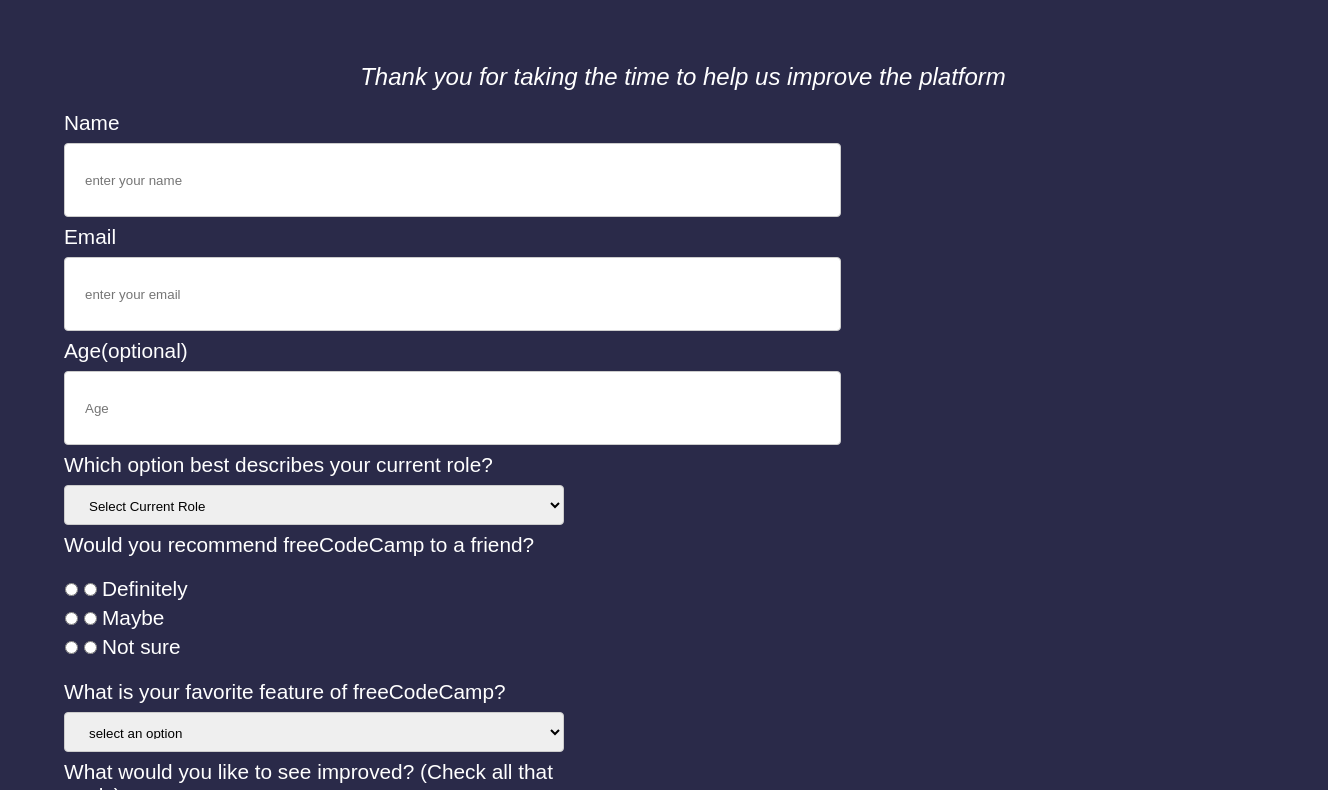
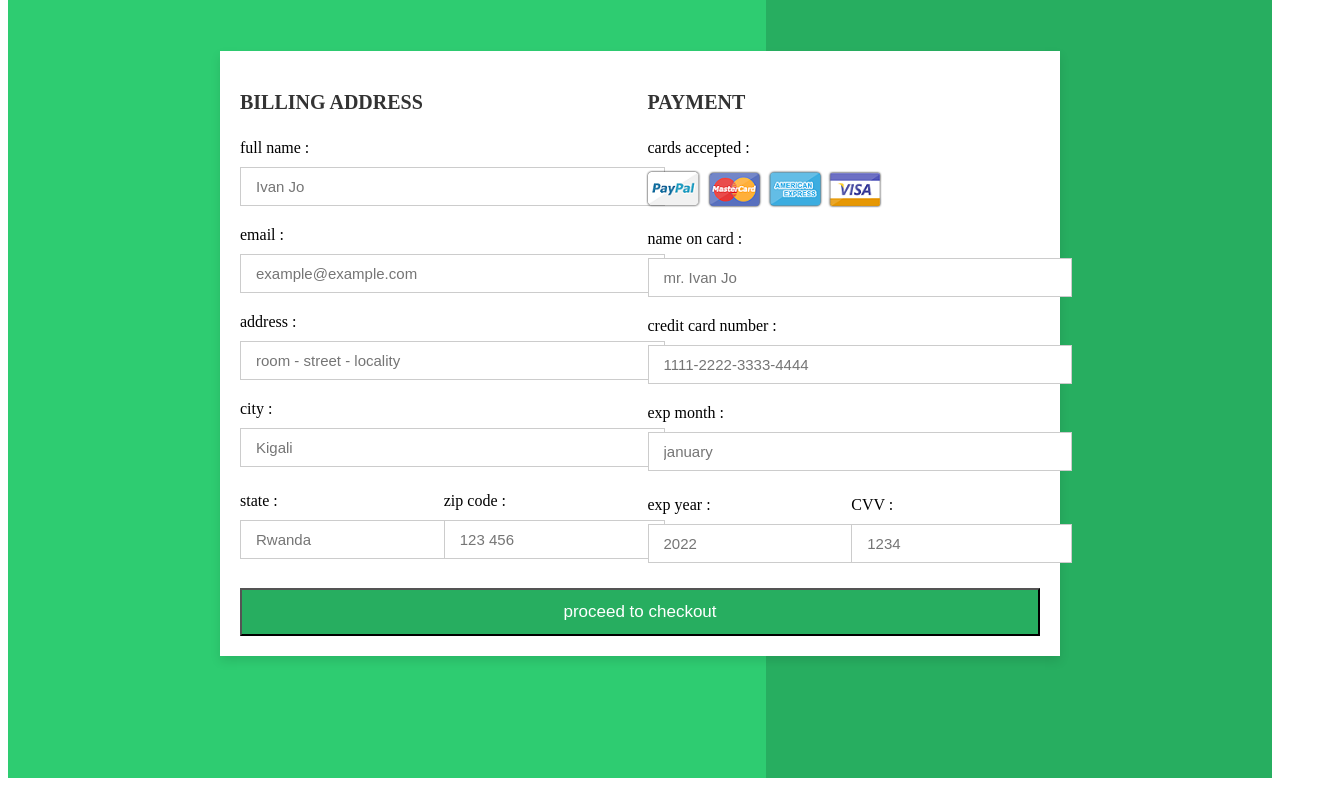
Before and after one commit to Ivanmugisha1/RIDEX, a plain HTML site: page payment.html in a window 1280 px wide. Shown: the part 80-870 px from the top of the page, 1328 px wide, since content can reach past the window. Drawn offline with Linux system fonts and the light colour scheme.

Commit message:
Update payment.html

```diff
--- a/payment.html
+++ b/payment.html
@@ -6,178 +6,184 @@
 <meta name="viewport" content="width=device-width, initial-scale=1.0">
 <title>Survey FOrm</title>
 <style>
-  main {
-  text-align: center;
-  background-color: #92869c;
-  background-blend-mode: lighten;
-  max-width: 500px;
-  margin: 20px auto;
-  border-radius: 50px;
-  box-shadow: 10px 10px rgba(0, 0, 0, 0.5);
-  color: black;
-}
-body {
-  padding:20px;
-  height:100vh;
-  width:100vw;
-  background-color:#2A2A49 ;
-  color: white;
-}
-.container{
-width: 40%;
-background-color:#2A2A49 ;
-margin-left: 30px;
-}
-form {
-  width: 60vw;
-  max-width: 500px;
-  min-width: 300px;
-  margin: 0 auto;
-  padding-bottom: 2em;
-}
-h1{
-width: 100%;
-height: 100px;
-margin: 30px 0 0 150px;
-font-family: sans-serif;
-color:white;
-}
-#description{
-color:white;
-font-family: sans-serif;
-font-style: oblique;
-margin: 0 0 20px 30px;
-}
- h1,p {
-  margin: 1em auto;
-  text-align: center;
-  margin-bottom:15px;
-  margin-top: 0;
-  }
+  @import url('https://fonts.googleapis.com/css2?family=Poppins:wght@100;300;400;500;600&display=swap');
 
-input[class=name]{
-width: 147%;
-padding: 12px 20px;
-margin: 8px 0;
-display: inline-block;
-border: 1px solid #ccc;
-border-radius: 4px;
-height:3.0rem;
+{
+  font-family: 'Poppins', sans-serif;
+  margin:0; padding:0;
+  box-sizing: border-box;
+  outline: none; border:none;
+  text-transform: capitalize;
+  transition: all .2s linear;
 }
 
-input[type=radio]{
-  width: 15px;
-  font-size: 20px;
-  margin:0.5rem 0;
-}
-label{
-  font-family: sans-serif;
-  font-size: 1.3em;
-  font-weight: lighter;
-  margin:0.5rem 0;
-
-}
-select{
-  height:3em;
-  width:200%;
-  min-width: 300px;
-}
-p{
-  font-family:sans-serif;
-  font-size: 1.5em;
-  margin: 15px 0 20px 0;
-}
-#dropdown, button, textarea{
-width: 100%;
-padding: 12px 20px;
-margin: 8px 0;
-display: inline-block;
-border: 1px solid #ccc;
-border-radius: 4px;}
-textarea{
-  height: 150px;
+.container{
+  display: flex;
+  justify-content: center;
+  align-items: center;
+  padding:25px;
+  min-height: 100vh;
+  background: linear-gradient(90deg, #2ecc71 60%, #27ae60 40.1%);
 }
 
-button {
+.container form{
+  padding:20px;
+  width:800px;
+  background: #fff;
+  box-shadow: 0 5px 10px rgba(0,0,0,.1);
+}
+
+.container form .row{
+  display: flex;
+  flex-wrap: wrap;
+  gap:15px;
+}
+
+.container form .row .col{
+  flex:1 1 250px;
+}
+
+.container form .row .col .title{
+  font-size: 20px;
+  color:#333;
+  padding-bottom: 5px;
+  text-transform: uppercase;
+}
+
+.container form .row .col .inputBox{
+  margin:20px 0;
+}
+
+.container form .row .col .inputBox span{
+  margin-bottom: 10px;
   display: block;
-  width: 50%;
-  margin: 0.5em auto;
-  height: 2.5em;
-  font-size: 1rem;
-  background-color: #37AF65;
-  min-width: 40px;
-  color:white;
+}
+
+.container form .row .col .inputBox input{
+  width: 100%;
+  border:1px solid #ccc;
+  padding:10px 15px;
+  font-size: 15px;
+  text-transform: none;
+}
+
+.container form .row .col .inputBox input:focus{
+  border:1px solid #000;
+}
+.container form .row .col .flex{
+  display: flex;
+  gap:15px;
+}
+
+.container form .row .col .flex .inputBox{
+  margin-top: 5px;
+}
+
+.container form .row .col .inputBox img{
+  height: 34px;
+  margin-top: 5px;
+  filter: drop-shadow(0 0 1px #000);
+}
+
+.container form .submit-btn{
+  width: 100%;
+  padding:12px;
+  font-size: 17px;
+  background: #27ae60;
+  color:#fff;
+  margin-top: 5px;
+  cursor: pointer;
+}
+
+.container form .submit-btn:hover{
+  background: #2ecc71;
 }
 
 </style>
 </head>
 <body>
-<h1 id="title">freeCodeCamp Survey Form</h1>
-<p id="description">
-Thank you for taking the time to help us improve the platform
-<p>
 <div class="container">
-<form id="survey-form" class="survey-form" action='https://survey-form.freecodecamp.rocks'>
-<label id="name-label">Name</label>
- <input type="text" id="name" class="name" placeholder="enter your name" required>
-  <label id="email-label">Email</label>
- <input type="email" id="email"  class="name" placeholder="enter your email" required>
-  <label id="number-label">Age(optional)</label>
- <input type="number" id="number"  class="name" placeholder="Age" min="10" max="99">
-  <label id="name-label">Which option best describes your current role?</label><br>
-  <select id="dropdown">
-    <option value="select role">Select Current Role</option>
-    <option value="Student">Student</option>
-    <option value="full time learner">Full Time Learner</option>
-    <option value="prefer not to say">Prefer Not To Say</option>
-    <option value="others">Others</option>
- </select>
-<label> Would you recommend freeCodeCamp to a friend?</label><br><br>
-<input type="radio" name="recommend" value="definitely">
-<input type="radio" name="recommend" value="definitely">
-<label> Definitely</label><br>
-<input type="radio" name="recommend" value="maybe">
-<input type="radio" name="recommend" value="maybe">
-<label> Maybe</label><br>
-<input type="radio" name="not recommend" value="Not sure">
-<input type="radio" name="not recommend" value="Not sure">
-<label> Not sure</label><br><br>
-<label id="name-label">What is your favorite feature of freeCodeCamp?</label>
-  <select id="dropdown">
-    <option value="">select an option</option>
-    <option value="1">challenges</option>
-    <option value="2">projects</option>
-    <option value="3">community</option>
-    <option value="4">open source</option>
- </select>
-<label>What would you like to see improved? (Check all that apply)</label><br><br>
-<input type="checkbox" name="value" id="value" value="Front-end Projects">
-<label> Front-end Projects</label><br>
-<input type="checkbox"  name="value" id="value"  value="Back-end Projects">
-<label>Back-end Projects</label><br>
-<input type="checkbox"  name="value" id="value"  value="Data Visualization">
-<label>Data Visualization</label><br>
-<input type="checkbox"  name="value" id="value"   value="Challenges">
-<label>Challenges</label><br>
-<input type="checkbox"  name="value" id="value"  value="Open Source Community">
-<label>Open Source Community</label><br>
-<input type="checkbox"  name="value"  id="value" value="Gitter help rooms">
-<label>Gitter help rooms</label><br>
-<input type="checkbox"  name="value" id="value"  value="Videos">
-<label>Videos</label><br>
-<input type="checkbox"  name="value"  id="value" value="Wiki">
-<label>Wiki</label><br>
-<input type="checkbox"  name="value" id="value" value=" Forum">
-<label>Forum</label><br>
-<input type="checkbox"  name="value"  id="value" value="city" value="City Meetups">
-<label>City Meetups</label><br><br>
 
-<label>Any comments or suggestions?</label>
-<textarea rows="3" cols="30" name="textarea">Enter your comment here...</textarea><br><br>
-<button id="submit" type="submit" value="Submit">Submit</button>
-</form>
+    <form action="">
+
+        <div class="row">
+
+            <div class="col">
+
+                <h3 class="title">billing address</h3>
+
+                <div class="inputBox">
+                    <span>full name :</span>
+                    <input type="text" placeholder="Ivan Jo">
+                </div>
+                <div class="inputBox">
+                    <span>email :</span>
+                    <input type="email" placeholder="example@example.com">
+                </div>
+                <div class="inputBox">
+                    <span>address :</span>
+                    <input type="text" placeholder="room - street - locality">
+                </div>
+                <div class="inputBox">
+                    <span>city :</span>
+                    <input type="text" placeholder="Kigali">
+                </div>
+
+                <div class="flex">
+                    <div class="inputBox">
+                        <span>state :</span>
+                        <input type="text" placeholder="Rwanda">
+                    </div>
+                    <div class="inputBox">
+                        <span>zip code :</span>
+                        <input type="text" placeholder="123 456">
+                    </div>
+                </div>
+
+            </div>
+
+            <div class="col">
+
+                <h3 class="title">payment</h3>
+
+                <div class="inputBox">
+                    <span>cards accepted :</span>
+                    <img src="card_img.png" alt="">
+                </div>
+                <div class="inputBox">
+                    <span>name on card :</span>
+                    <input type="text" placeholder="mr. Ivan Jo">
+
+                </div>
+                <div class="inputBox">
+                    <span>credit card number :</span>
+                    <input type="number" placeholder="1111-2222-3333-4444">
+                </div>
+                <div class="inputBox">
+                    <span>exp month :</span>
+                    <input type="text" placeholder="january">
+                </div>
+
+                <div class="flex">
+                    <div class="inputBox">
+                        <span>exp year :</span>
+                        <input type="number" placeholder="2022">
+                    </div>
+                    <div class="inputBox">
+                        <span>CVV :</span>
+                        <input type="text" placeholder="1234">
+                    </div>
+                </div>
+
+            </div>
+
+        </div>
+
+        <input type="submit" value="proceed to checkout" class="submit-btn">
+
+    </form>
+
 </div>
-
 
 </body>
 </html>
```
